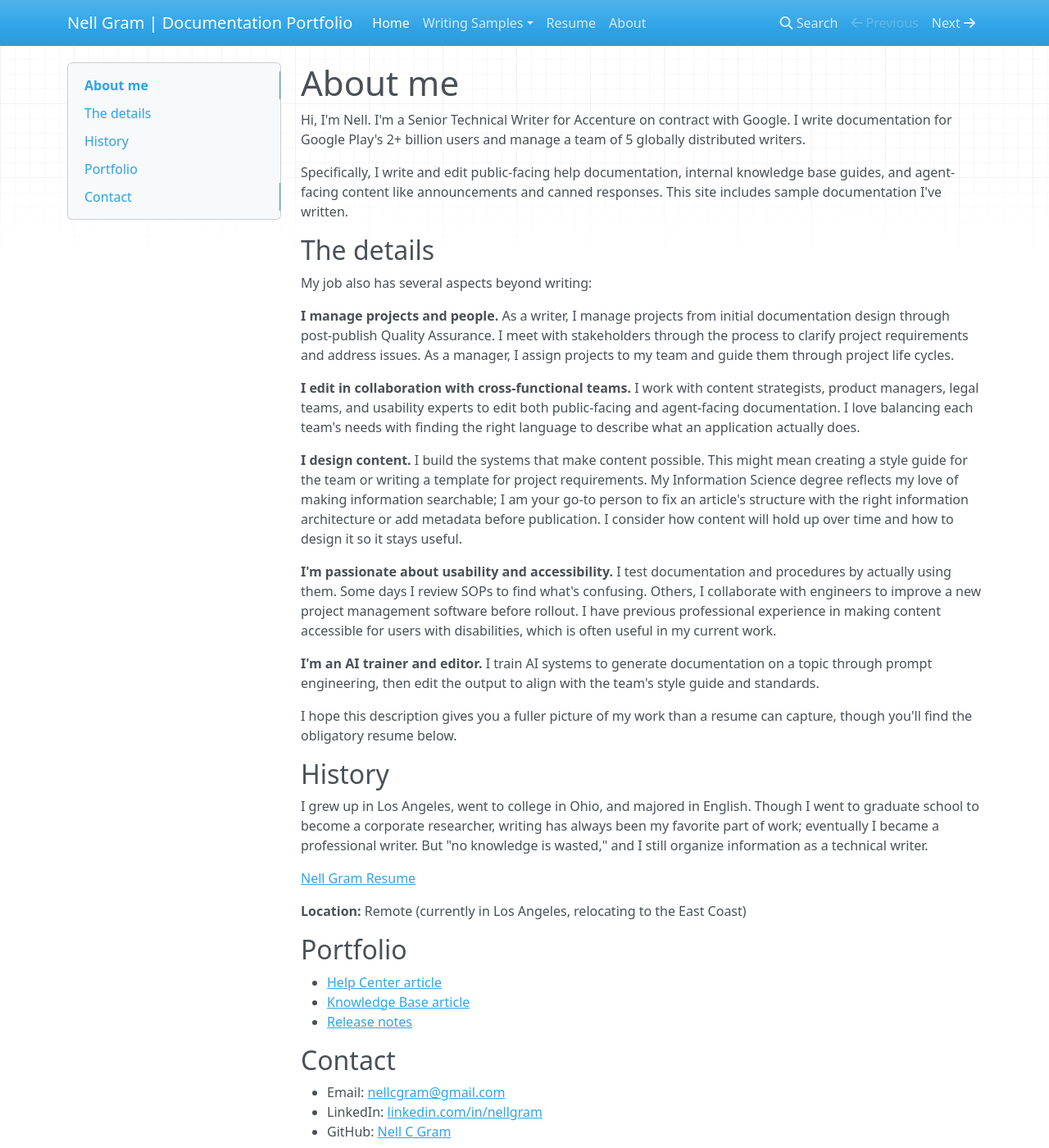
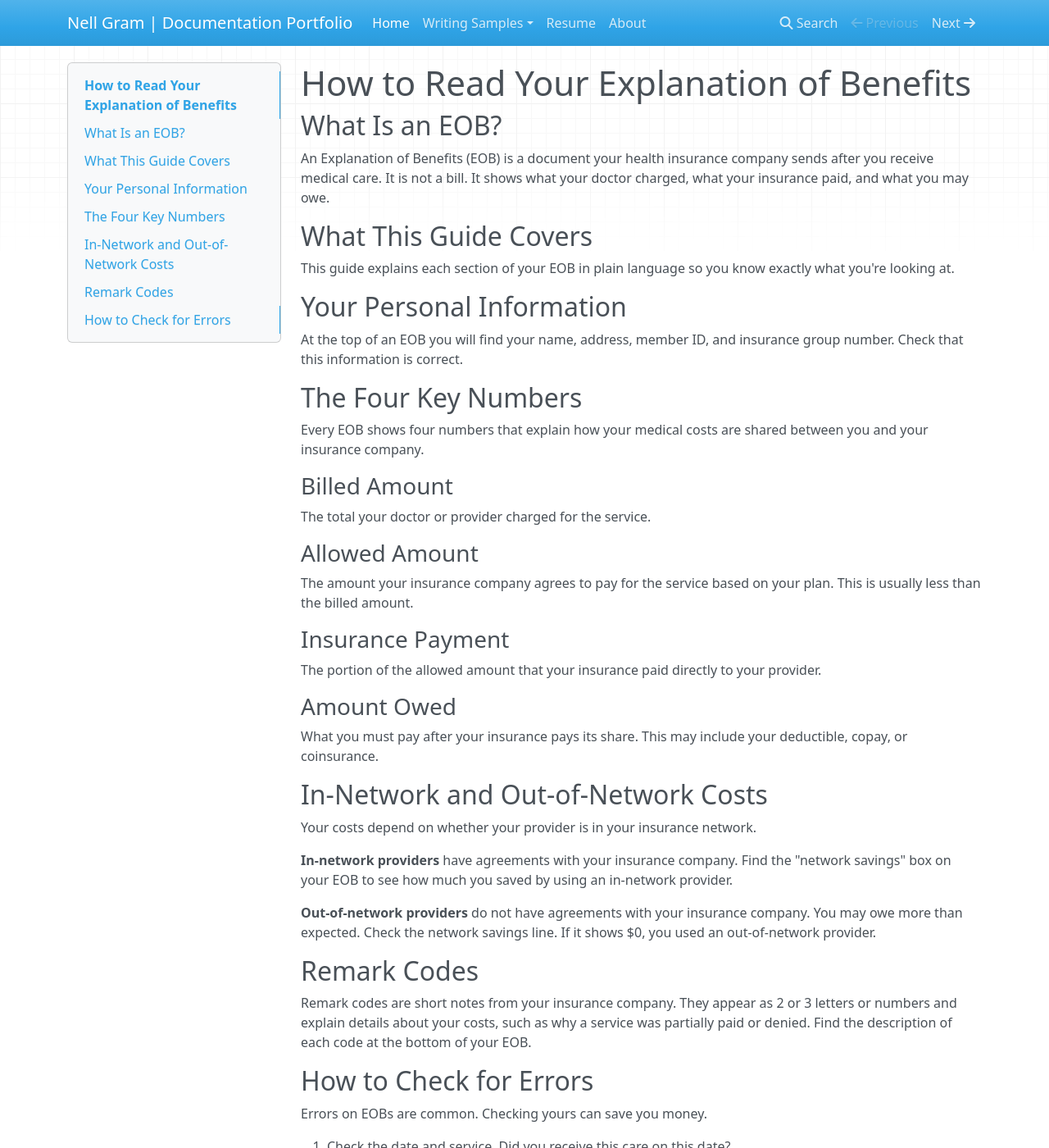
Before and after one commit to nellcgram/nellcgram.github.io, an MkDocs documentation site: the page built from docs/index.md, in a window 1280 px wide and 1400 px high. Shown: the whole window at 82% size. Built offline with MkDocs 1.6.1, drawn with Linux system fonts in a browser that asks for light colours; nearby versions of some CDN libraries; some of the changed text lies outside the part shown.

```diff
--- a/docs/index.md
+++ b/docs/index.md
@@ -1,41 +1,55 @@
-# About me
+# How to Read Your Explanation of Benefits
 
-Hi, I'm Nell. I'm a Senior Technical Writer for Accenture on contract with Google. I write documentation for Google Play's 2+ billion users and manage a team of 5 globally distributed writers.
+## What Is an EOB?
+An Explanation of Benefits (EOB) is a document your health insurance company
+sends after you receive medical care. It is not a bill. It shows what your
+doctor charged, what your insurance paid, and what you may owe.
 
-Specifically, I write and edit public-facing help documentation, internal knowledge base guides, and agent-facing content like announcements and canned responses. This site includes sample documentation I've written.
+## What This Guide Covers
+This guide explains each section of your EOB in plain language so you know
+exactly what you're looking at.
 
-## The details
+## Your Personal Information
+At the top of an EOB you will find your name, address, member ID, and insurance group number. Check that this information is correct.
 
-My job also has several aspects beyond writing:
+## The Four Key Numbers
+Every EOB shows four numbers that explain how your medical costs are shared between you and your insurance company.
 
-**I manage projects and people.** As a writer, I manage projects from initial documentation design through post-publish Quality Assurance. I meet with stakeholders through the process to clarify project requirements and address issues. As a manager, I assign projects to my team and guide them through project life cycles.
+### Billed Amount
+The total your doctor or provider charged for the service.
 
-**I edit in collaboration with cross-functional teams.** I work with content strategists, product managers, legal teams, and usability experts to edit both public-facing and agent-facing documentation. I love balancing each team's needs with finding the right language to describe what an application actually does.
+### Allowed Amount
+The amount your insurance company agrees to pay for the service based on your plan. This is usually less than the billed amount.
 
-**I design content.** I build the systems that make content possible. This might mean creating a style guide for the team or writing a template for project requirements. My Information Science degree reflects my love of making information searchable; I am your go-to person to fix an article's structure with the right information architecture or add metadata before publication. I consider how content will hold up over time and how to design it so it stays useful.
+### Insurance Payment
+The portion of the allowed amount that your insurance paid directly to your provider.
 
-**I'm passionate about usability and accessibility.** I test documentation and procedures by actually using them. Some days I review SOPs to find what's confusing. Others, I collaborate with engineers to improve a new project management software before rollout. I have previous professional experience in making content accessible for users with disabilities, which is often useful in my current work.
+### Amount Owed
+What you must pay after your insurance pays its share. This may include your deductible, copay, or coinsurance.
 
-**I'm an AI trainer and editor.** I train AI systems to generate documentation on a topic through prompt engineering, then edit the output to align with the team's style guide and standards.
+## In-Network and Out-of-Network Costs
+Your costs depend on whether your provider is in your insurance network.
 
-I hope this description gives you a fuller picture of my work than a resume can capture, though you'll find the obligatory resume below.
+**In-network providers** have agreements with your insurance company.
+Find the "network savings" box on your EOB to see how much you saved by
+using an in-network provider.
 
-## History
+**Out-of-network providers** do not have agreements with your insurance
+company. You may owe more than expected. Check the network savings line.
+If it shows $0, you used an out-of-network provider.
 
-I grew up in Los Angeles, went to college in Ohio, and majored in English. Though I went to graduate school to become a corporate researcher, writing has always been my favorite part of work; eventually I became a professional writer. But "no knowledge is wasted," and I still organize information as a technical writer.
+## Remark Codes
+Remark codes are short notes from your insurance company. They appear as 2 or 3 letters or numbers and explain details about your costs, such as why a service was partially paid or denied. Find the description of each code at the bottom of your EOB.
 
-[Nell Gram Resume](https://nellcgram.github.io/pdf/Gram%20Resume%202026%20TW.pdf)
+## How to Check for Errors
 
-**Location:** Remote (currently in Los Angeles, relocating to the East Coast)
+Errors on EOBs are common. Checking yours can save you money.
 
-## Portfolio
+1. Check the date and service. Did you receive this care on this date?
+2. Compare your EOB to your doctor's bill. The amount you owe should match.
+3. Check the network status. Did you see an in-network doctor?
+   Your network savings should not show $0.
+4. Look up any remark codes. The descriptions are at the bottom of your EOB.
 
-- [Help Center article](help-article.md)
-- [Knowledge Base article](kb-article.md)
-- [Release notes](release-notes.md)
-
-## Contact
-
-- Email: [nellcgram@gmail.com](mailto:nellcgram@gmail.com)
-- LinkedIn: [linkedin.com/in/nellgram](https://www.linkedin.com/in/nellgram)
-- GitHub: [Nell C Gram](https://github.com/nellcgram)
+If something looks wrong, call your doctor's billing office first.
+Then call your insurance company if needed.
```
Also changed, not shown: docs/eob-guide.md (line endings or trailing spaces).
